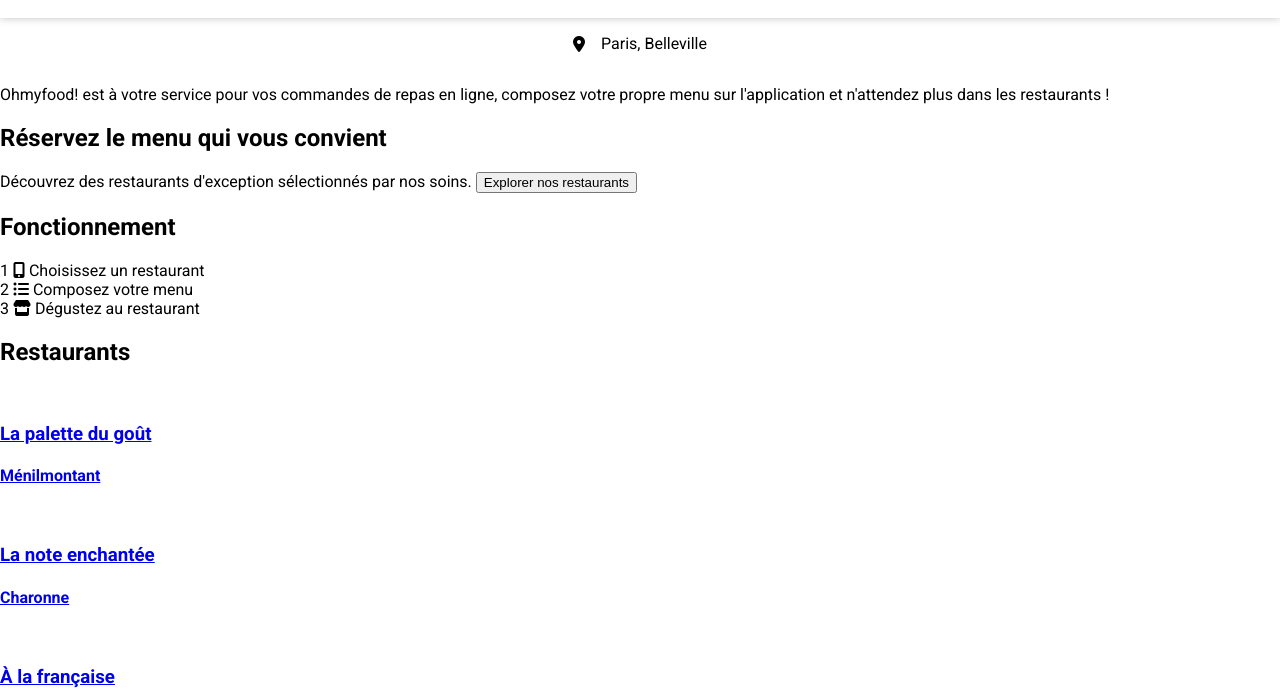
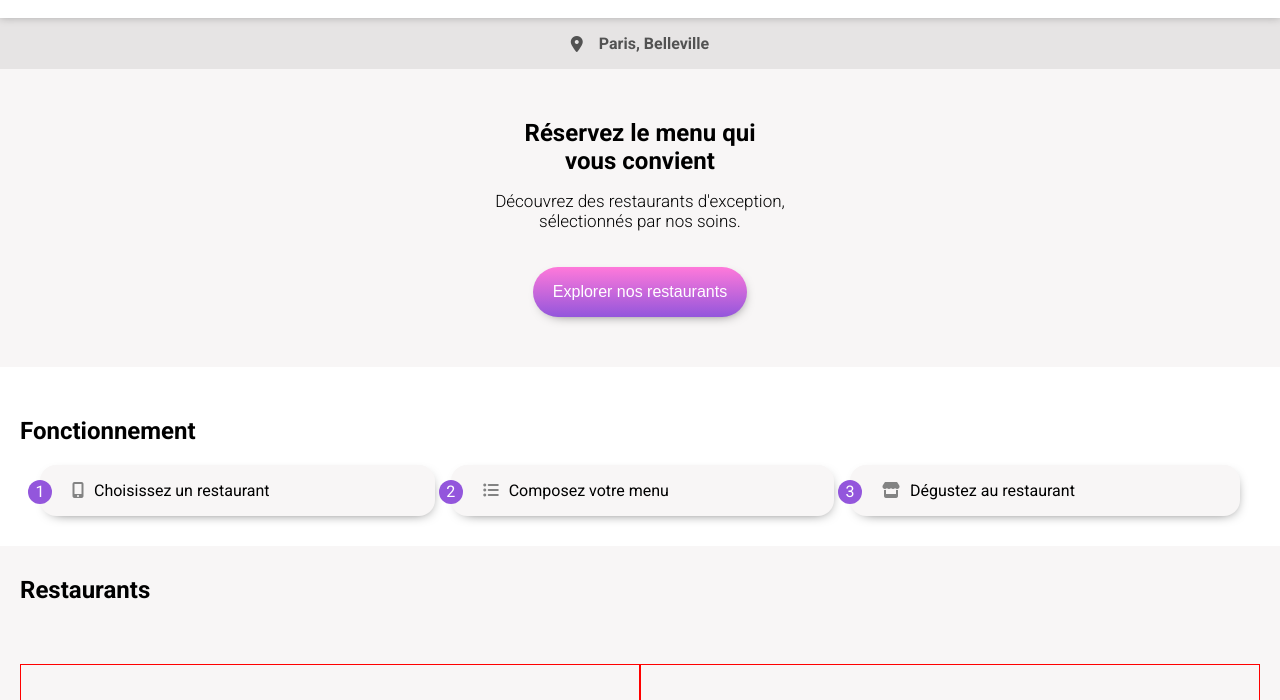
Before and after one commit to afarkhsi/OHMYFOOD, a website: page index.html in a window 1280 px wide. Shown: the part 52-752 px from the top of the page. Drawn offline with Linux system fonts and the light colour scheme; a web font is replaced by a local one.

Commit message:
Mise en page du l'application accueil 2

```diff
--- a/index.html
+++ b/index.html
@@ -1,5 +1,5 @@
 <!DOCTYPE html>
-<html lang="en">
+<html lang="fr">
 <head>
     <meta charset="UTF-8">
     <meta http-equiv="X-UA-Compatible" content="IE=edge">
@@ -19,46 +19,34 @@
     </header>
 
     <main>
-<!-- Présentation rapide Ohmyfood! -->
+<!-- Localisation -->
         <div class="localisation">
             <i class="fa-sharp fa-solid fa-location-dot"></i>
             <p>Paris, Belleville</p>
         </div>
-        <div class="presentation">
-            <p>Ohmyfood! est à votre service pour vos commandes de repas en ligne, composez votre propre menu sur l'application et n'attendez plus dans les restaurants !</p>
-        </div>
 
 <!-- Contient H1 Span Bouton -->
         <section class="explore">
-            <h1>Réservez le menu qui vous convient</h1>
-            <span>Découvrez des restaurants d'exception sélectionnés par nos soins.</span>
+            <h1>Réservez le menu qui <br> vous convient</h1>
+            <span>Découvrez des restaurants d'exception, <br> sélectionnés par nos soins.</span>
             <button>Explorer nos restaurants</button>
         </section>
 
 <!-- Contient H2 3 cards des étapes à suivre -->
         <section class="fonctionnement">
             <h2>Fonctionnement</h2>
-            <div class="fonctionnement_cards">
-                <span>1</span>
-                <i class="fa-solid fa-mobile-screen-button"></i>
-                <span>Choisissez un restaurant</span>
-            </div>
-            <div class="fonctionnement_cards">
-                <span>2</span>
-                <i class="fa-solid fa-list-ul"></i>
-                <span>Composez votre menu</span>
-            </div>
-            <div class="fonctionnement_cards">
-                <span>3</span>
-                <i class="fa-solid fa-store"></i>
-                <span>Dégustez au restaurant</span>
-            </div>
+            <ol>
+                <li><i class="fa-solid fa-mobile-screen-button"></i>Choisissez un restaurant</li>
+                <li><i class="fa-solid fa-list-ul"></i>Composez votre menu</li>
+                <li><i class="fa-solid fa-store"></i>Dégustez au restaurant</li>
+            </ol>
         </section>
 
 <!-- Contient les cards des restaurants cliquables et redirigant vers les pages des menu -->
         <section class="restaurants">
             <h2>Restaurants</h2>
             <div class="restaurants_cards">
+                <div class="cards">
                     <a href="html/menilmontant.html">
                         <div class="cards_img">
                             <img src="" alt="">
@@ -72,7 +60,7 @@
                         </div>
                     </a>
                 </div>
-            <div class="restaurants_cards">
+                <div class="cards">
                     <a href="html/charonne.html">
                         <div class="cards_img">
                             <img src="" alt="">
@@ -86,7 +74,7 @@
                         </div>
                     </a>
                 </div>
-            <div class="restaurants_cards">
+                <div class="cards">
                     <a href="html/cite_rouge.html">
                         <div class="cards_img">
                             <img src="" alt="">
@@ -100,7 +88,7 @@
                         </div>
                     </a>
                 </div>
-            <div class="restaurants_cards">
+                <div class="cards">
                     <a href="html/folie-mericourt.html">
                         <div class="cards_img">
                             <img src="" alt="">
@@ -113,6 +101,7 @@
                             <div class="logolike"></div>
                         </div>
                     </a>
+                </div>
             </div>
         </section>
     </main>
--- a/scss/base/_base.scss
+++ b/scss/base/_base.scss
@@ -1,6 +1,10 @@
 // MISE EN PAGE DE BASE POUR TOUT LE SITE (police etc)
+*,
+::before,
+::after {
+    box-sizing: border-box;
+}
 body {
-    max-width: 1400px;
-    margin: auto;
+    margin: 0;
     font-family: 'Roboto', sans-serif;
 }
--- a/scss/components/_boutons.scss
+++ b/scss/components/_boutons.scss
@@ -0,0 +1,20 @@
+@import "../utils/variables";
+@import "../utils/mixins";
+
+button {
+    height: 50px;
+    font-weight: 300;
+    font-size: 16px;
+    color: #ffff;
+    background-image: linear-gradient($colorsecondary, $colorprimary);
+    border: none;
+    border-radius: 2rem;
+    cursor: pointer;
+    padding: 0px 20px 0px 20px;
+    text-align: center;
+    @include button-shadow;
+    transition: transform 300ms;
+    &:hover {
+        @include zoom;
+    }
+}
--- a/scss/layouts/_header.scss
+++ b/scss/layouts/_header.scss
@@ -5,8 +5,8 @@
     justify-content: center;
     align-items: center;
     box-shadow: 0 0 0.5rem rgb(0 0 0 / 25%);
+    position: relative;
     &> img {
         height: 40%;
-
     }
 }
--- a/scss/pages/_accueil.scss
+++ b/scss/pages/_accueil.scss
@@ -1,13 +1,99 @@
 // MISE EN PAGE DU BODY DE LA PAGE D'ACCUEIL
+@import "../utils/variables";
+@import "../utils/mixins";
+
 .localisation {
     display: flex;
     justify-content: center;
     align-items: center;
+    gap: 1rem;
     width: 100%;
-    & > i {
-        padding-right: 1rem;
-    }
-    & > p {
-
+    background-color: rgb(230, 228, 228);
+    color: #525252;
+    p {
+        font-weight: 700;
     }
 }
+
+.explore {
+    display: flex;
+    flex-direction: column;
+    align-items: center;
+    background-color: $colorgrey;
+    gap: 1rem;
+    text-align: center;
+    h1 {
+        margin: 50px 10px 0px 10px;
+        font-weight: 700;
+    }
+    span {
+        margin: 0px 10px 20px 10px;
+        font-weight: 300;
+        font-size: 17px;
+    }
+    button {
+        margin-bottom: 50px;
+    }
+}
+
+.fonctionnement {
+    counter-reset: steps;
+    @include page-dimensions;
+    & ol {
+        display: flex;
+        margin: 0;
+        padding: 0px 20px;
+        list-style: none;
+        justify-content: space-around;
+        gap: 1rem;
+        @media (max-width: 900px) {
+            flex-direction: column;
+        }
+        & li {
+            position: relative;
+            &::before {
+                content: counter(steps);
+                counter-increment: steps;
+                color: #fff;
+                background: $colorprimary;
+                border-radius: 50%;
+                display: grid;
+                place-items: center;
+                width: 1.5rem;
+                height: 1.5rem;
+                position: absolute;
+                left: -12px;
+                top: 15px;
+            }
+            background-color: $colorgrey;
+            border-radius: 1rem;
+            padding: 1rem 2rem;
+            flex-grow: 1;
+            transition: transform 300ms;
+            @include button-shadow;
+            @include zoom;
+            & i {
+                color: #838383;
+                margin-right: 10px;
+            }
+        }
+    }
+}
+
+.restaurants {
+    background-color: $colorgrey;
+    & h2, &_cards {
+        @include page-dimensions;
+    }
+    &_cards {
+        display: grid;
+        grid-template-columns: 1fr 1fr;
+        >.cards {
+            border: 1px solid red;
+            > a {
+                text-decoration: none;
+                color: black;
+            }
+        }
+    }
+}
--- a/scss/utils/_mixins.scss
+++ b/scss/utils/_mixins.scss
@@ -0,0 +1,19 @@
+@mixin page-dimensions {
+    margin: auto;
+    max-width: 1300px;
+    padding: 30px 20px 30px 20px;
+}
+
+@mixin  button-shadow {
+    box-shadow: 2px 4px 14px -9px #000000;
+    &:hover {
+        box-shadow: 2px 4px 14px -5px #000000;
+    }
+}
+
+@mixin zoom {
+    &:hover {
+        transform: scale(1.02);
+        opacity: 95%;
+    }
+}
--- a/scss/utils/_variables.scss
+++ b/scss/utils/_variables.scss
@@ -1,3 +1,4 @@
 $colorprimary: #9356DC;
 $colorsecondary: #FF79DA;
 $colortertiary: #99E2D0;
+$colorgrey: #f8f6f6;
```
Also changed, not shown: css/accueil.css, css/main.css, 2 other files. Lines whose indentation alone changed are shown as unchanged.
